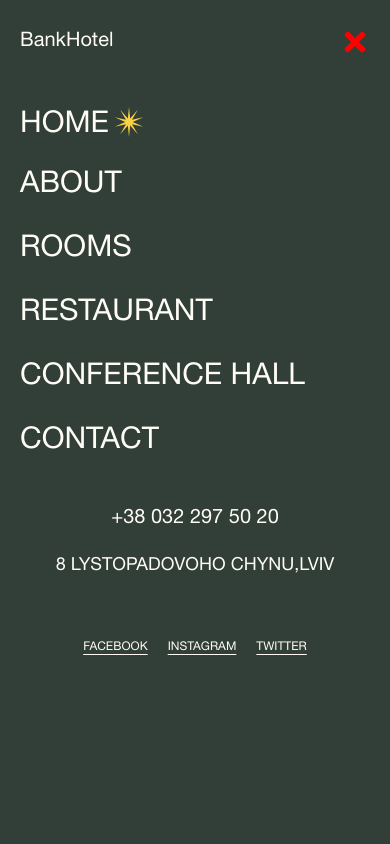
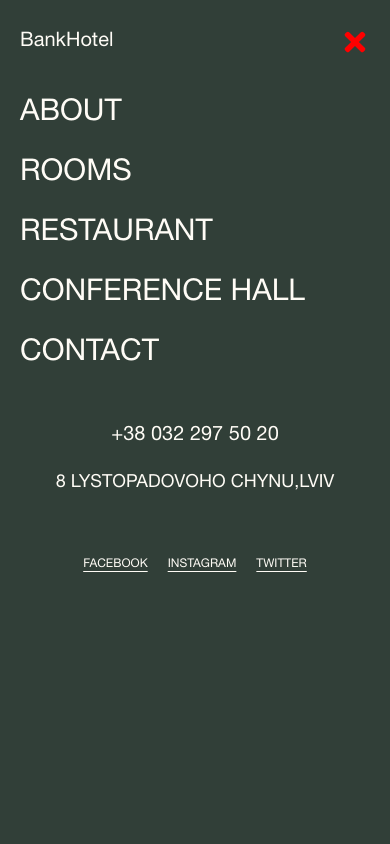
Before and after one commit to Basit46/Hotel-website, a React (Vite) app: page /facility/1 in a window 390 px wide. Both pictures are taken after a click on the button 355 px from the left and 42 px from the top of the page. Shown: the top 844 px of the page. Built offline with nearby package versions, Linux system fonts and the light colour scheme.

Commit message:
Added changes

```diff
--- a/src/components/Facility.tsx
+++ b/src/components/Facility.tsx
@@ -68,12 +68,13 @@ const Facility = ({ facility, index }: FacilityPropType) => {
 
         <div className="flex justify-between">
           <div className="pt-[10px] md:pt-[30px] flex flex-col justify-start md:justify-end">
-            <img
-              onClick={() => setIsOpen(false)}
-              className="w-[70px] vsm:w-[105px] xl:w-fit h-fit rotate-[90deg] md:mb-[120px] cursor-pointer"
-              src={roomBtn}
-              alt="Room Button"
-            />
+            <button onClick={() => setIsOpen(false)}>
+              <img
+                className="w-[70px] vsm:w-[105px] xl:w-fit h-fit rotate-[90deg] md:mb-[120px] cursor-pointer"
+                src={roomBtn}
+                alt="Room Button"
+              />
+            </button>
           </div>
 
           <div className="pt-0 md:pt-[60px] ml-[20px] md:ml-0 flex-1 md:flex-none md:w-[28%] xl:w-[30%] flex flex-col justify-between">
--- a/src/components/MobileMenu.tsx
+++ b/src/components/MobileMenu.tsx
@@ -1,28 +1,15 @@
-import { NavLink } from "react-router-dom";
 import { Link as ScrollLink } from "react-scroll";
-import star from "../assets/star.svg";
 import { useGlobalContext } from "../context/globalContext";
 
 const MobileMenu = () => {
   const { isOpen, setIsOpen } = useGlobalContext();
   return (
     <div
-      className={`mobile-menu ${
+      className={`mobile-menu xl:hidden ${
         !isOpen && "hidden"
-      } fixed left-0 bg-green top-[10vh] vsm:top-[12vh] bottom-0 h-[100vh] w-[100vw] pt-[30px]`}
+      } fixed z-[999] left-0 bg-green top-[10vh] vsm:top-[12vh] bottom-0 min-h-[90vh] w-screen pt-[30px]`}
     >
-      <ul className="flex flex-col gap-[40px] px-[20px]">
-        <li
-          onClick={() => setIsOpen(false)}
-          className="flex gap-[5px] items-center"
-        >
-          <NavLink className="" to="/">
-            HOME
-          </NavLink>
-          <img className="h-[30px] w-fit mt-[-7px]" src={star} alt="star" />
-        </li>
-
-        <li>
+      <div className="nav flex flex-1 flex-col gap-[40px] px-[20px]">
         <ScrollLink
           onClick={() => setIsOpen(false)}
           to="about"
@@ -31,8 +18,7 @@ const MobileMenu = () => {
         >
           ABOUT
         </ScrollLink>
-        </li>
-        <li>
+
         <ScrollLink
           onClick={() => setIsOpen(false)}
           to="rooms"
@@ -42,8 +28,7 @@ const MobileMenu = () => {
         >
           ROOMS
         </ScrollLink>
-        </li>
-        <li>
+
         <ScrollLink
           onClick={() => setIsOpen(false)}
           to="restaurant"
@@ -52,8 +37,7 @@ const MobileMenu = () => {
         >
           RESTAURANT
         </ScrollLink>
-        </li>
-        <li>
+
         <ScrollLink
           onClick={() => setIsOpen(false)}
           to="conference-hall"
@@ -62,8 +46,7 @@ const MobileMenu = () => {
         >
           CONFERENCE HALL
         </ScrollLink>
-        </li>
-        <li>
+
         <ScrollLink
           onClick={() => setIsOpen(false)}
           to="contact"
@@ -72,8 +55,7 @@ const MobileMenu = () => {
         >
           CONTACT
         </ScrollLink>
-        </li>
-      </ul>
+      </div>
 
       <p className="mt-[50px] mb-[20px] text-xl font-normal uppercase leading-tight text-center">
         +38 032 297 50 20
--- a/src/components/MusicPlayer.tsx
+++ b/src/components/MusicPlayer.tsx
@@ -33,22 +33,12 @@ const MusicPlayer = () => {
 
   return (
     <div className="fixed bottom-[20px] left-[10px] sm:left-[30px] bg-black w-fit h-[60px] flex items-center rounded-[10px] overflow-hidden">
-      <div
+      <button
         onClick={() => setIsOpen((prev) => !prev)}
         className="h-full w-[60px] bg-yellow flex justify-center items-center"
       >
         <BsMusicPlayerFill className="text-[30px] text-green" />
-      </div>
-
-      <audio
-        className="hidden"
-        controls
-        src={songs[currentSong]?.song}
-        ref={audioRef}
-        onEnded={playNext}
-      >
-        Your browser does not support the audio element.
-      </audio>
+      </button>
 
       <div
         className={`${
@@ -72,6 +62,16 @@ const MusicPlayer = () => {
           <MdSkipNext onClick={playNext} />
         </div>
       </div>
+
+      <audio
+        className="hidden"
+        controls
+        src={songs[currentSong]?.song}
+        ref={audioRef}
+        onEnded={playNext}
+      >
+        Your browser does not support the audio element.
+      </audio>
     </div>
   );
 };
--- a/src/index.css
+++ b/src/index.css
@@ -23,8 +23,8 @@ body {
   nav ul li a {
     @apply text-sm leading-tight cursor-pointer;
   }
-  .mobile-menu ul li a {
-    @apply text-[30px] uppercase leading-[0];
+  .mobile-menu .nav a {
+    @apply mb-[20px] text-[30px] bg-[red] uppercase leading-[0];
   }
 
   .hero .button {
--- a/src/sections/Hero.tsx
+++ b/src/sections/Hero.tsx
@@ -53,29 +53,29 @@ const Hero = () => {
           </div>
 
           <div className="absolute bottom-[20px] xmd:bottom-0 xl:top-0 right-[20px] xmd:right-0 flex">
-            <div
+            <button
               onClick={() => setOpenBookingModal(true)}
               className="button blurbg flex gap-[90px] items-center justify-between"
             >
               <p className="text-base font-medium leading-tight">CHECK IN</p>
               <img src={arrowDown} alt="arrow" />
-            </div>
-            <div
+            </button>
+            <button
               onClick={() => setOpenBookingModal(true)}
               className="button blurbg flex gap-[90px] items-center justify-between"
             >
               <p className="text-base font-medium leading-tight">CHECK OUT</p>
               <img src={arrowDown} alt="arrow" />
-            </div>
-            <div
+            </button>
+            <button
               onClick={() => setOpenBookingModal(true)}
               className="button bg-yellow cursor-pointer"
             >
               <p className="text-black text-lg font-medium uppercase leading-tight">
                 book room
               </p>
-            </div>
-            <div
+            </button>
+            <button
               onClick={() => setOpenBookingModal(true)}
               className="relative flex xmd:hidden justify-center items-center"
             >
@@ -95,7 +95,7 @@ const Hero = () => {
               <p className="w-full absolute top-[50%] left-[50%] translate-x-[-50%] translate-y-[-50%] text-[#1B3B36] text-center italic">
                 Book Room
               </p>
-            </div>
+            </button>
           </div>
         </div>
 
--- a/src/sections/Rooms.tsx
+++ b/src/sections/Rooms.tsx
@@ -51,7 +51,7 @@ const Rooms = () => {
             </div>
           ))}
         </div>
-        <div
+        <button
           onClick={() => setOpenBookingModal(true)}
           className="absolute bottom-[20px] xl:bottom-[50px] right-[20px] xl:right-[50px] cursor-pointer"
         >
@@ -73,7 +73,7 @@ const Rooms = () => {
               Book Room
             </p>
           </div>
-        </div>
+        </button>
       </div>
       <p className="md:hidden text-end mt-[30px] text-[22px]">
         0{currentRoom + 1} <span className="opacity-30">/ 04</span>
@@ -114,12 +114,13 @@ const Rooms = () => {
             ))}
           </div>
 
-          <img
-            onClick={handleScroll}
-            className="w-[70px] vsm:w-[105px] xl:w-fit h-fit cursor-pointer "
-            src={roomBtn}
-            alt="Room Button"
-          />
+          <button onClick={handleScroll}>
+            <img
+              className="w-[70px] vsm:w-[105px] xl:w-fit h-fit cursor-pointer "
+              src={roomBtn}
+              alt="Room Button"
+            />
+          </button>
         </div>
 
         <div className="md:pt-[30px] flex-1 md:flex-none md:w-[30%] flex flex-col justify-between">
@@ -182,7 +183,7 @@ const Rooms = () => {
               </div>
             ))}
           </div>
-          <div
+          <button
             onClick={() => setOpenBookingModal(true)}
             className="absolute bottom-[20px] xl:bottom-[50px] right-[20px] xl:right-[50px] cursor-pointer "
           >
@@ -204,7 +205,7 @@ const Rooms = () => {
                 Book Room
               </p>
             </div>
-          </div>
+          </button>
         </div>
       </div>
     </section>
```
Lines whose indentation alone changed are shown as unchanged.
